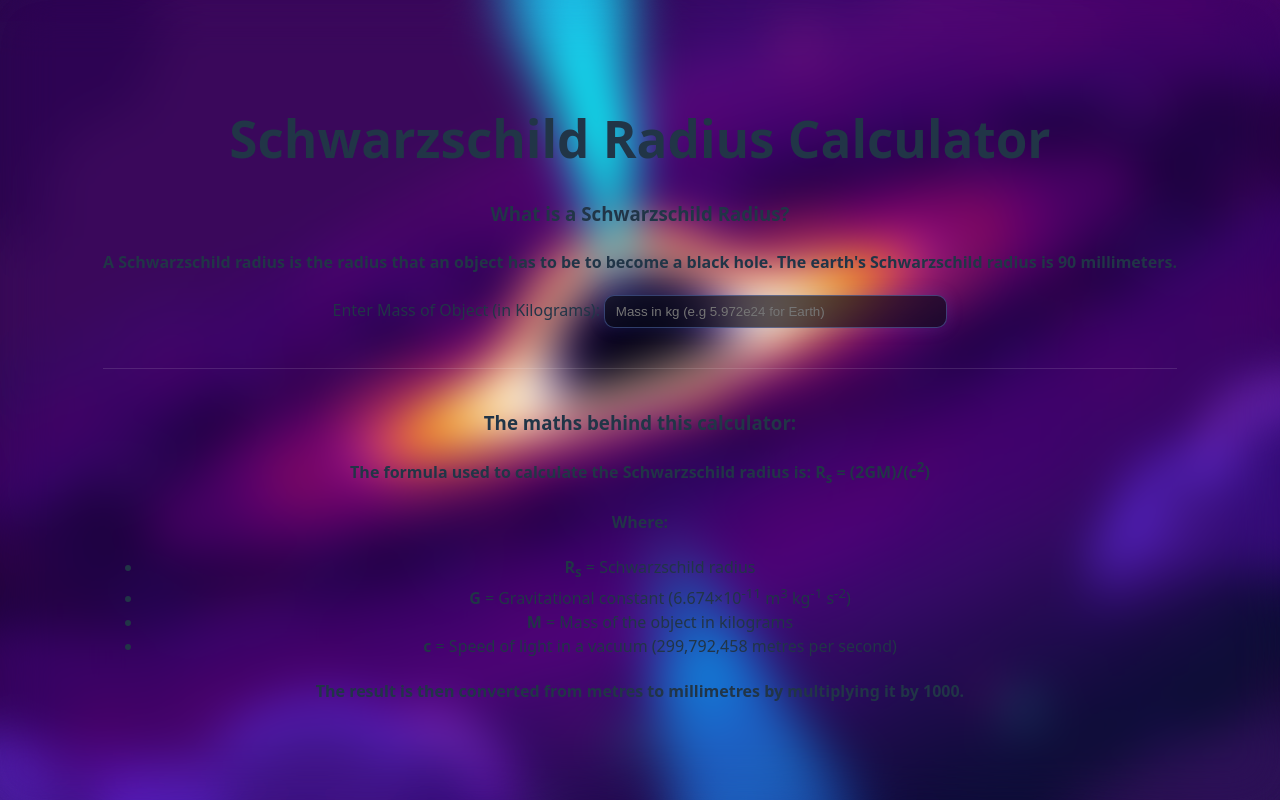
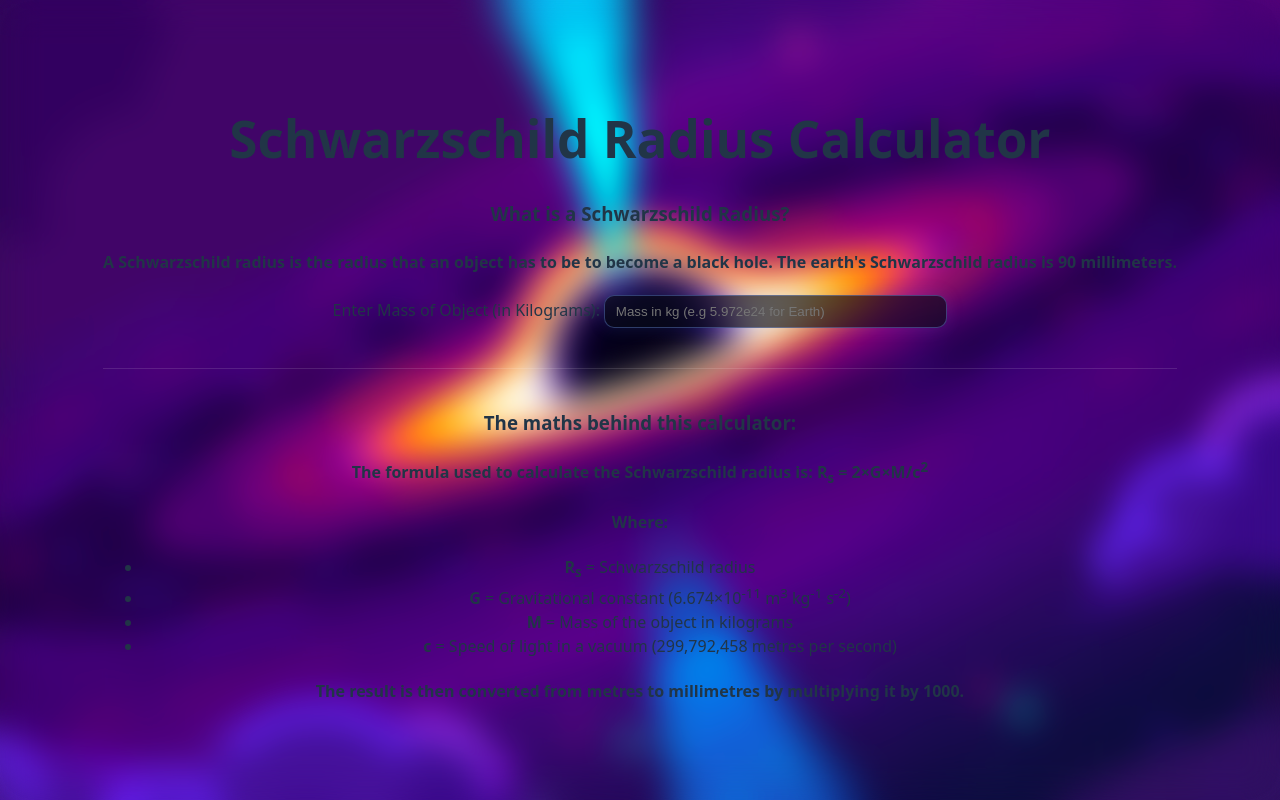
Before and after one commit to kansar1/Schwarzschild-radius-calculator, a React (Vite) app: page / in a window 1280 px wide. Built offline with nearby package versions, Linux system fonts and the light colour scheme.

Commit message:
changed som text and formatting

```diff
--- a/src/App.tsx
+++ b/src/App.tsx
@@ -43,7 +43,7 @@ function App() {
       <hr></hr>
       <div>
         <h3> The maths behind this calculator:</h3>
-        <h4> The formula used to calculate the Schwarzschild radius is: R<sub>s</sub> = (2GM)/(c<sup>2</sup>) </h4>
+        <h4> The formula used to calculate the Schwarzschild radius is: R<sub>s</sub> = 2×G×M/c<sup>2</sup> </h4>
         <h4> Where: </h4>
         <ul>
           <li> <strong>R<sub>s</sub></strong> = Schwarzschild radius </li>
--- a/src/index.css
+++ b/src/index.css
@@ -41,7 +41,7 @@ body ::before {
   background-size: cover;
   background-repeat: no-repeat;
 
-  filter: blur(25px);
+  filter: blur(18px) saturate(120%);
   z-index: -1;
 }
 
@@ -92,7 +92,7 @@ input {
   color: rgba(240, 248, 255, 0.95);
   box-shadow: 0 0 18px rgba(80, 130, 255, 0.15);
   backdrop-filter: blur(8px);
-  transition: border-color 0.2s ease, box-shadow 0.2s ease;
+  transition: border-color 0.1s ease, box-shadow 0.1s ease;
 
 }
 
```
